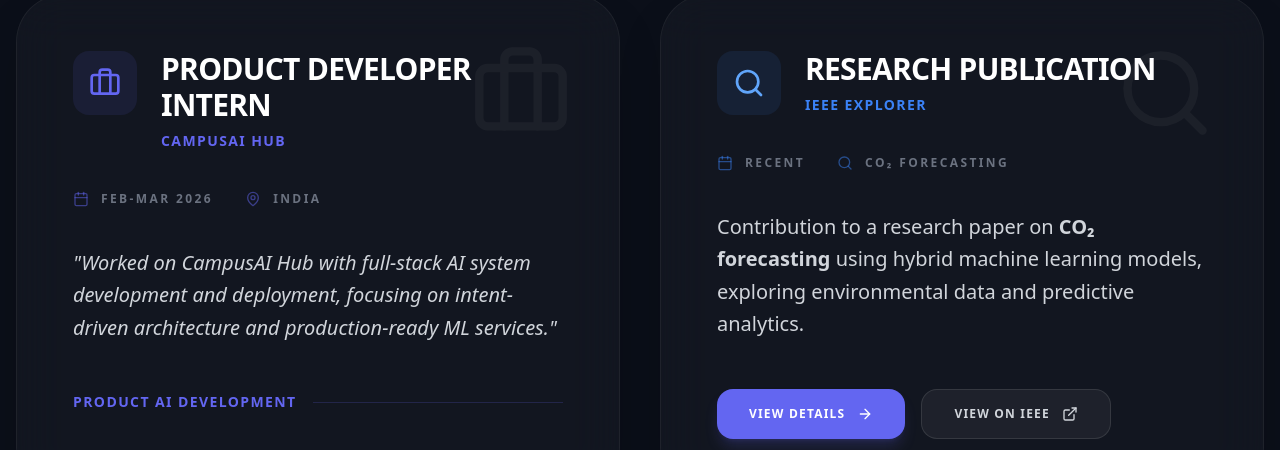
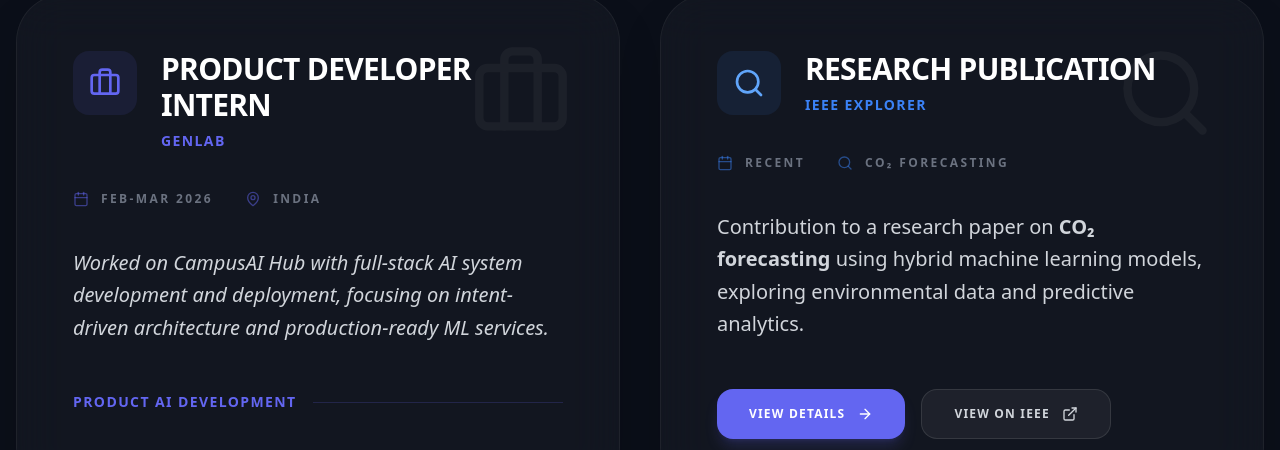
Before and after one commit to srilakshmi-734/srilakshmi-734.github.io, a React (Vite) app: page / in a window 1280 px wide. Shown: the part 6072-6522 px from the top of the page. Built offline with nearby package versions, Linux system fonts and the light colour scheme.

Commit message:
updated portfolio

```diff
--- a/src/components/features/Experience.jsx
+++ b/src/components/features/Experience.jsx
@@ -43,7 +43,7 @@
             </div>
             <div>
               <h3 className="text-3xl font-bold dark:text-white tracking-tight uppercase">Product Developer Intern</h3>
-              <p className="text-accent font-bold mt-2 tracking-widest uppercase text-sm">CampusAI Hub</p>
+              <p className="text-accent font-bold mt-2 tracking-widest uppercase text-sm">GenLab</p>
             </div>
           </div>
 
@@ -59,7 +59,7 @@
           </div>
 
           <p className="text-gray-600 dark:text-gray-300 leading-relaxed text-xl italic font-medium">
-            "Worked on CampusAI Hub with full-stack AI system development and deployment, focusing on intent-driven architecture and production-ready ML services."
+            Worked on CampusAI Hub with full-stack AI system development and deployment, focusing on intent-driven architecture and production-ready ML services.
           </p>
 
           <div className="mt-12 flex items-center text-accent text-sm font-bold tracking-widest uppercase">
```
